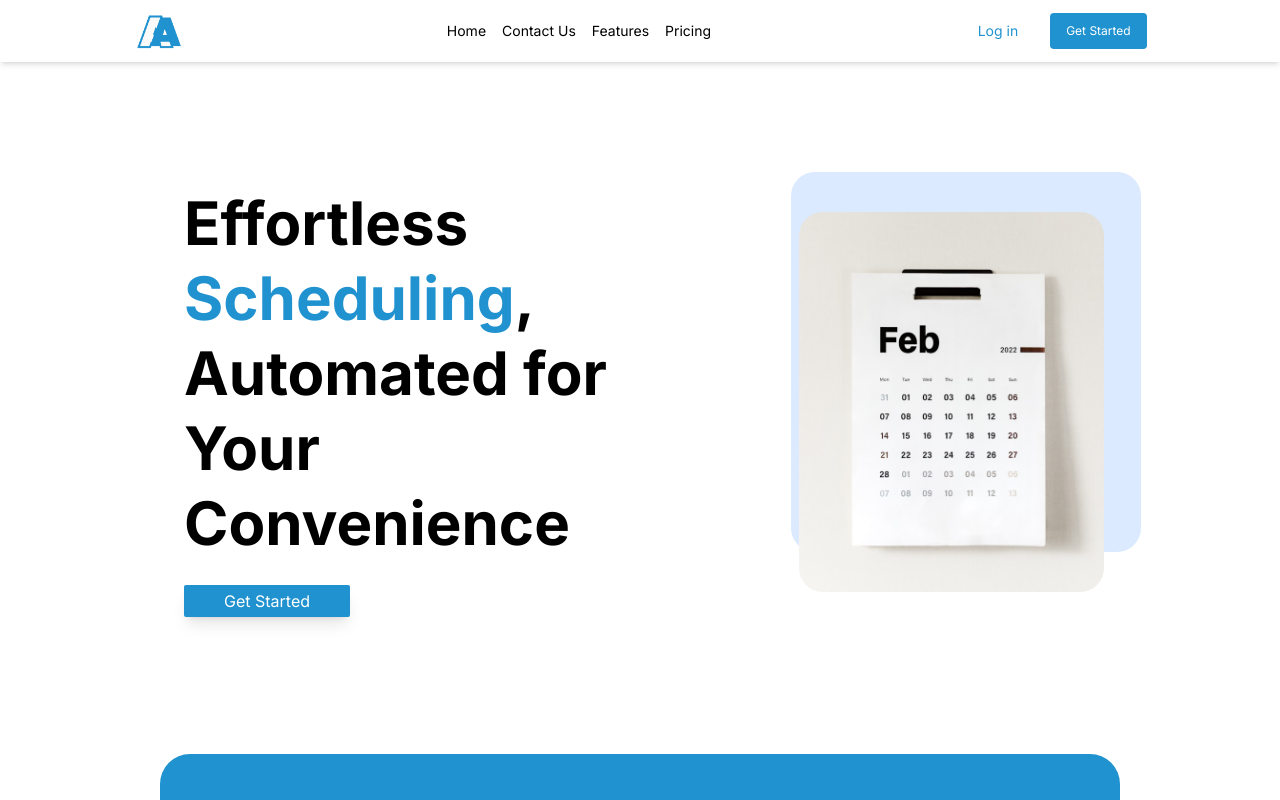
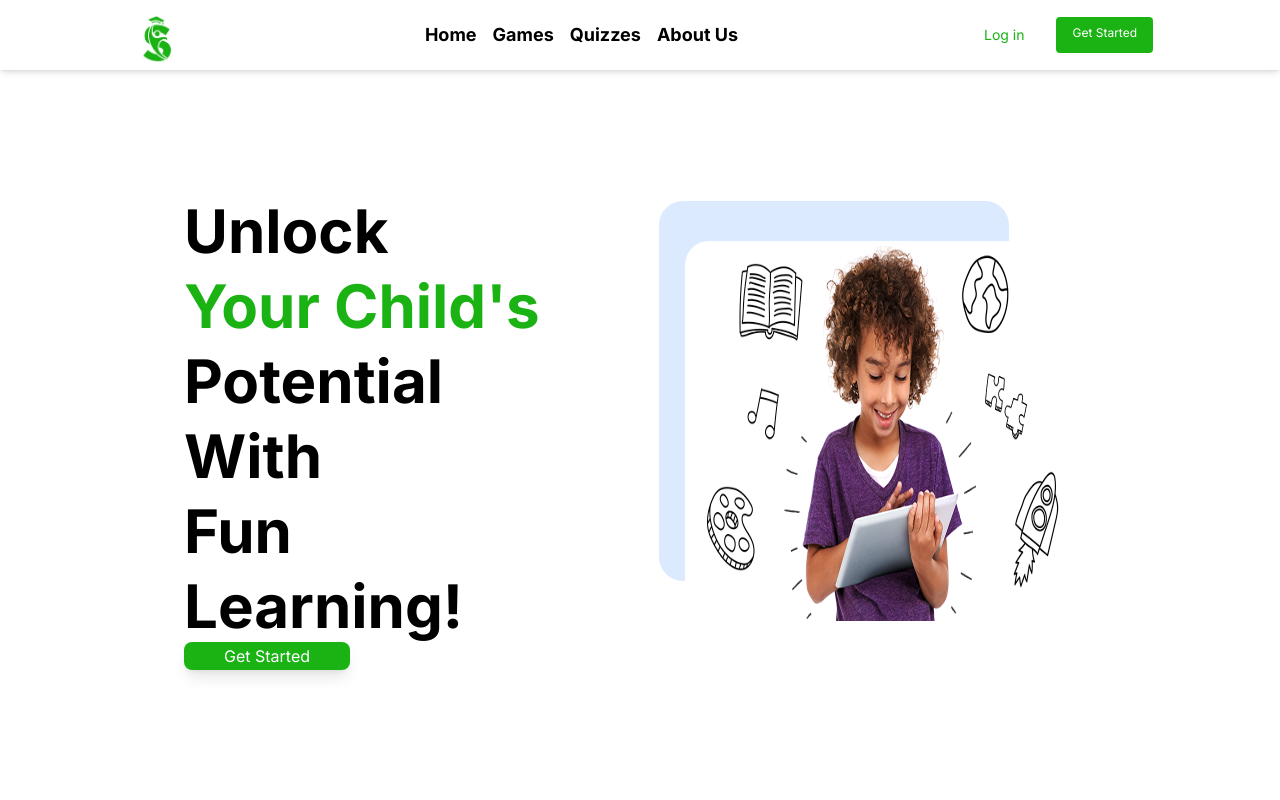
Before and after one commit to Tadi-san/Project-SAGE, a Next.js app in the folder sage/: page /landing in a window 1280 px wide. Shown: the top 800 px of the page. Built offline with nearby package versions, Linux system fonts and the light colour scheme.

Commit message:
Updated the landing page

```diff
--- a/sage/src/app/page.tsx
+++ b/sage/src/app/page.tsx
@@ -1,7 +1,3 @@
-import  ChoiceCardFullPicture  from '../components/ChoiceCardFullPicture';
-
 export default function Home() {
-  return (
-    <>Home</>
-  );
+  return <>Home</>;
 }
--- a/sage/src/app/quiz/page.tsx
+++ b/sage/src/app/quiz/page.tsx
@@ -11,6 +11,7 @@ const CapitalQuiz = () => {
   const [progress, setProgress] = useState(0);
   const [time, setTime] = useState(60);
   const [quiz, setQuiz] = useState<{ quiz: any[] }>({ quiz: [] });
+  const [quizComplete, setQuizComplete] = useState(false);
 
   const fetchQuiz = async () => {
     try {
--- a/sage/src/components/Header.jsx
+++ b/sage/src/components/Header.jsx
@@ -3,21 +3,34 @@ import React from "react";
 
 const Header = () => {
   return (
-    <div className="flex flex-col md:flex-row justify-around shadow-md items-center p-1">
-      <div className="mt-1 w-[55px] h-[50px] md:mb-0">
-        <img src={"/logo.png"} alt="Logo" />
+    <div className="flex flex-col md:flex-row justify-around shadow-md items-center p-2">
+      <div className="mt-1 w-[60px] h-[50px] md:mb-0">
+        <img src={"/slogo.png"} alt="Logo" />
       </div>
       <div className="flex flex-col md:flex-row  font-poppins space-y-2 md:space-y-0 md:space-x-4">
-        <button className="text-sm hover:text-[#2092CF] ">Home</button>
-        <button className="text-sm hover:text-[#2092CF]">Contact Us</button>
-        <button className="text-sm hover:text-[#2092CF]">Features</button>
-        <button className="text-sm hover:text-[#2092CF]">Pricing</button>
+        <a href="/landing" className="text-lg font-bold hover:text-[#2092CF] ">
+          Home
+        </a>
+        <a href="/games" className="text-lg font-bold hover:text-[#2092CF]">
+          Games
+        </a>
+        <a href="/quiz" className="text-lg font-bold hover:text-[#2092CF]">
+          Quizzes
+        </a>
+        <a href="/about" className="text-lg font-bold hover:text-[#2092CF]">
+          About Us
+        </a>
       </div>
       <div className="flex flex-col md:flex-row space-y-2 md:space-y-0 md:space-x-6 mt-2 md:mt-0">
-        <button className="text-[#2092CF] font-roboto hover:text-black text-sm p-2">Log in</button>
-        <button className="bg-[#2092CF]  lg:px-4 px-2 py-2 rounded-[4px] hover:bg-white hover:ring-2 hover:ring-[#2092CF] hover:text-[#2092CF] transition-all text-white text-xs">
+        <button className="text-[#1bb214] font-roboto hover:text-black text-sm p-2">
+          Log in
+        </button>
+        <a
+          href="/home"
+          className="bg-[#1bb214]  lg:px-4 px-2 py-2 rounded-[4px] hover:bg-white hover:ring-2 hover:ring-[#1d5d1a] hover:text-[#1d5d1a] transition-all text-white text-xs"
+        >
           Get Started
-        </button>
+        </a>
       </div>
     </div>
   );
--- a/sage/src/components/Hero.jsx
+++ b/sage/src/components/Hero.jsx
@@ -6,23 +6,27 @@ const Hero = () => {
     <div className="flex items-center flex-col lg:flex-row justify-center w-3/4 mx-auto space-x-20 mt-[100px] rig-2 ing-blue-300 bg-white p-6 relative">
       <div className="text-center md:text-left ing-2 rng-red-300 lg:w-2/2">
         <h1 className="lg:text-6xl text-3xl font-lora  font-bold lg:leading-tight">
-          Effortless{" "}
-          <span className="text-[#2092CF] ">
+          Unlock{" "}
+          <span className="text-[#1bb214] ">
             {" "}
-            <br /> Scheduling
+            <br /> Your Child's <br />
           </span>
-          , Automated for <br /> Your Convenience
+          Potential With <br />
+          Fun Learning!
         </h1>
-        <button className="mt-6 px-10 rounded-[2px] py-1 font-poppins bg-[#2092CF] hover:bg-white hover:ring-2 hover:ring-[#2092CF] hover:text-[#2092CF] transition-all text-white shadow-lg">
+        <a
+          href="/home"
+          className="mt-10 px-10 rounded-lg py-1 font-poppins bg-[#1bb214] hover:bg-white hover:ring-2 hover:ring-[#1bb214] hover:text-[#1d5d1a] transition-all text-white shadow-lg"
+        >
           Get Started
-        </button>
+        </a>
       </div>
       <div className="w-full lg:w-1/2 flex justify-center relative mt-20 lg:mt-0">
         <div className="absolute md:-top-8 md:left-11 lg:-top-10 lg:left-0 lg:w-[350px] lg:h-[380px] w-[250px] h-[280px] -top-10 -left-10 rounded-3xl bg-blue-100  transform  z-10"></div>
         <img
-          src={"/calander.jpg"}
+          src={"/hero.png"}
           alt="Calendar"
-          className="relative md:right-12 lg:left-2 rounded-3xl z-20 lg:w-[350px] lg:h-[380px] w-[250px] h-[280px]"
+          className="relative md:right-12 lg:left-2 rounded-3xl z-20 lg:w-[400px] lg:h-[380px] w-[280px] h-[280px] bg-cover"
         />
       </div>
     </div>
--- a/sage/src/components/Loader.tsx
+++ b/sage/src/components/Loader.tsx
@@ -4,7 +4,7 @@ export default function Loader() {
   return (
     <RotatingLines
       strokeColor="green"
-      strokeWidth="5"
+      strokeWidth="1"
       animationDuration="0.75"
       width="70"
       visible={true}
--- a/sage/src/components/Service.jsx
+++ b/sage/src/components/Service.jsx
@@ -1,6 +1,4 @@
-import React from "react";
-; // Assuming you have a separate CSS file
-
+import React from "react"; // Assuming you have a separate CSS file
 const Service = () => {
   return (
     <div className="flex items-center justify-center min-h-screen relative">
@@ -9,7 +7,7 @@ const Service = () => {
       </div>
 
       <div className="relative py-16 overflow-hidden w-3/4 mx-auto">
-        <div className="absolute rounded-[30px] inset-0 bg-[#2092CF] h-64"></div>
+        <div className="absolute rounded-[30px] inset-0 bg-[#1d5d1a] h-64"></div>
 
         <div className="relative z-10 container mx-auto px-4">
           <div className="flex lg:flex-row flex-col justify-between items-center mb-8">
@@ -26,7 +24,11 @@ const Service = () => {
             <div className="service-item">
               <div className="relative hover:ring-2 hover:ring-[#2092CF] transition-all rounded-[15px] p-12 m-4 bg-[#FAFAFA] text-black shadow-md transform translate-y-[-20px] h-80">
                 <div className="flex items-center justify-center text-4xl text-center mb-2">
-                  <img src={"./alarm.png"} className="w-[55px] h-[50px] text-center" alt="alarm" />
+                  <img
+                    src={"./alarm.png"}
+                    className="w-[55px] h-[50px] text-center"
+                    alt="alarm"
+                  />
                 </div>
                 <h3 className="text-xl font-semibold font-poppins text-[#5A5555] mb-6 mt-7">
                   Easy to use
@@ -39,7 +41,11 @@ const Service = () => {
             <div className="service-item">
               <div className="relative rounded-[15px] hover:ring-2 hover:ring-[#2092CF] transition-all bg-[#FAFAFA] text-black p-12 m-4 shadow-md transform translate-y-[-20px] h-80">
                 <div className="flex items-center justify-center text-4xl mb-2">
-                  <img src={"/bag.png"} className="w-[55px] h-[50px] text-center" alt="bag" />
+                  <img
+                    src={"/bag.png"}
+                    className="w-[55px] h-[50px] text-center"
+                    alt="bag"
+                  />
                 </div>
                 <h3 className="text-xl font-poppins font-semibold mb-6 mt-7 text-[#5A5555]">
                   Custom Booking page
@@ -53,7 +59,11 @@ const Service = () => {
             <div className="service-item">
               <div className="relative rounded-[15px] hover:ring-2 hover:ring-[#2092CF] transition-all bg-[#FAFAFA] text-black p-12 m-4 shadow-md transform translate-y-[-20px] h-80">
                 <div className="flex items-center justify-center text-4xl mb-2">
-                  <img src={"/tick.png"} className="w-[55px] h-[50px] text-center" alt="tick" />
+                  <img
+                    src={"/tick.png"}
+                    className="w-[55px] h-[50px] text-center"
+                    alt="tick"
+                  />
                 </div>
                 <h3 className="text-xl font-poppins font-semibold mb-6 mt-7 text-[#5A5555]">
                   Round the clock support
```
Also changed, not shown: sage/src/app/landing/page.jsx (+17 -21 lines), sage/public/hero.png (added), sage/public/slogo.png (added).
